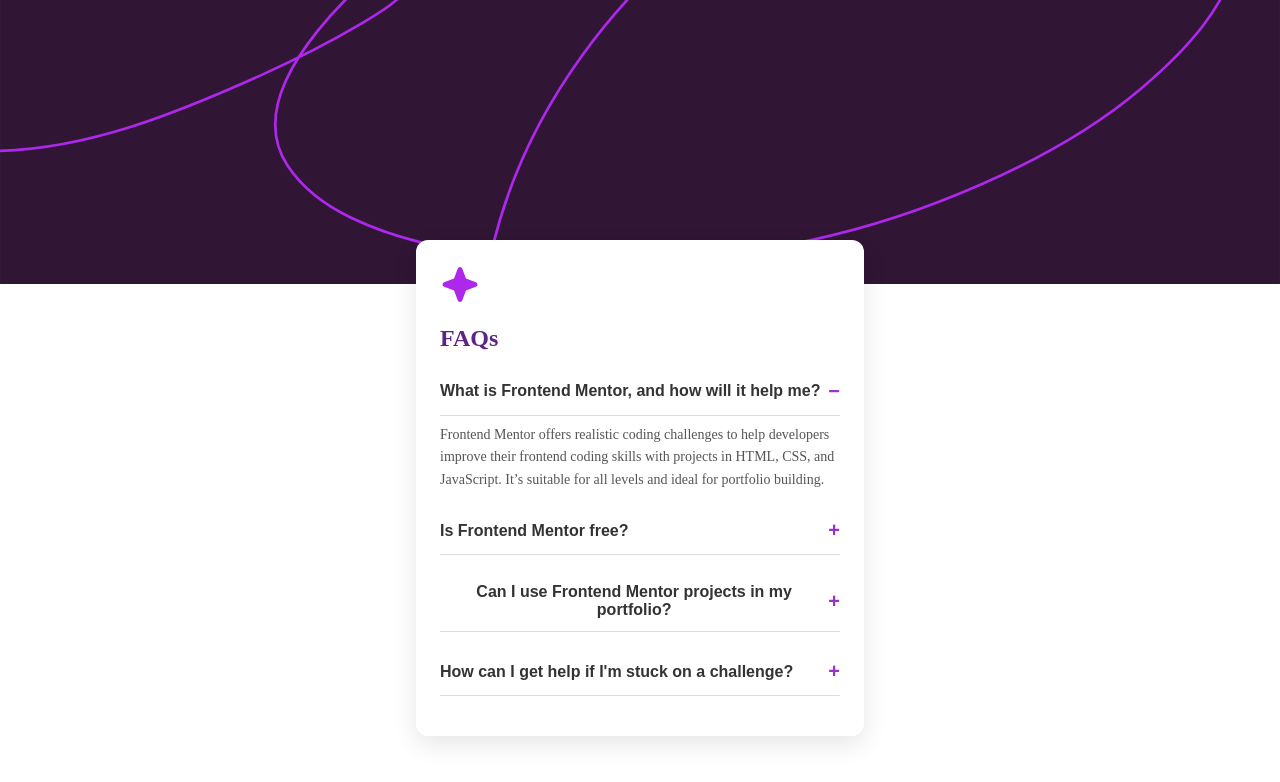
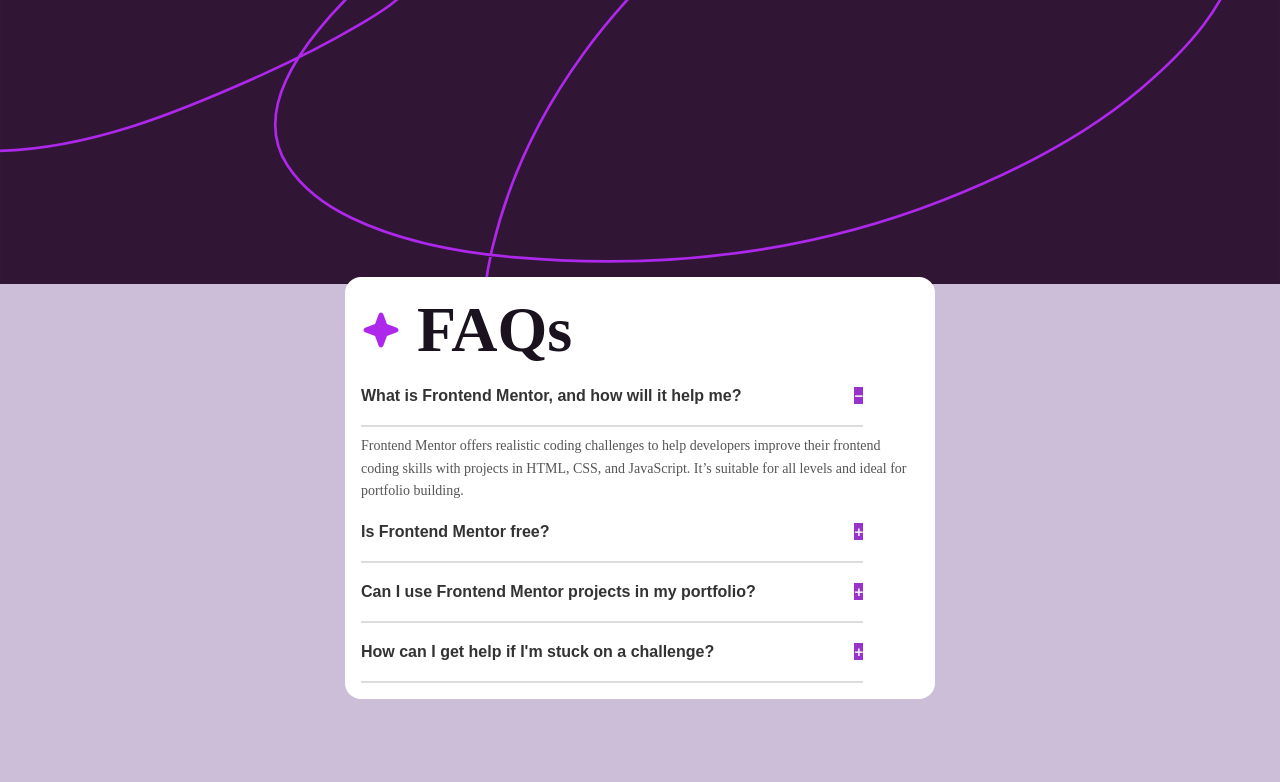
Before and after one commit to RuchiRibadiya/task, a plain HTML site: page index.html in a window 1280 px wide. Drawn offline with Linux system fonts and the light colour scheme.

Commit message:
add index flie

```diff
--- a/index.css
+++ b/index.css
@@ -1,19 +1,25 @@
-
+* {
+  padding: 0;
+   margin: 0;
+  box-sizing: border-box;
+  overflow: hidden;
+}
 
 body {
 
 
   background-color: #f6f2fc;
   background-color: var(--light-pink);
-          background-image:url(images/background-pattern-desktop.svg);
+  background-image: url(images/background-pattern-desktop.svg);
   background-repeat: no-repeat;
   background-size: 100%;
-          font-family: 'work sans' 'sans-serif';
-          min-height: 100vh;
+  font-family: 'work sans','sans-serif';
+  min-height: 120vh;
   display: grid;
   place-content: center;
+  background-color: rgb(204, 190, 217);
 }
-  }
+
 
 .background-svg {
   position: absolute;
@@ -21,48 +27,75 @@
   left: 0;
   width: 100%;
   overflow: hidden;
+  gap: 3rem;
+  display: flex;
+  height: 100px;
+
+
 }
 
+/* img,
+svg {
+  max-width: 100px;
+  display: block;
+
+} */
+
 .faq-container {
-    position: relative;
-    max-width: 400px;
+
+  max-width: 590px;
+  text-align: left;
+
+  padding: 1rem;
+  margin: 1rem;
+
+  border-radius: 1rem;
+
   background-color: #fff;
-    margin: 160px auto 0;
-    padding: 24px;
-    border-radius: 12px;
-    box-shadow: 0 8px 24px rgba(0, 0, 0, 0.1);
+
+
+
+
+
+  font-size: 2rem;
+
+  font-weight: 900%;
+  color: #1a131f;
+  margin-bottom: 0px;
+
+
 }
 
-  .faq-container h1 {
-    font-size: 24px;
-    font-weight: bold;
-    color: #5e2484;
-    margin-bottom: 16px;
+.faq-header {
+  display: flex;
+  gap: 1rem;
 }
 
 .faq-item {
-    margin-bottom: 16px;
+  margin-bottom: 10px solid #ddd;
+
 }
 
 .faq-question {
-    width: 100%;
+  width: 90%;
   background-color: transparent;
   border: none;
   display: flex;
   justify-content: space-between;
-    align-items: center;
+  align-items: left;
   font-size: 16px;
   font-weight: bold;
   color: #333;
   cursor: pointer;
-    padding: 12px 0;
-    border-bottom: 1px solid #ddd;
+  padding: 20px 0;
+  border-bottom: 2px solid #ddd;
 }
 
 .faq-question .icon {
-    font-size: 20px;
-    font-weight: bold;
-    color: #9932cc;
+  font-size: 15px;
+  font-weight: center;
+  color: #f3eef5;
+  background-color: darkorchid;
 }
 
 .faq-answer {
@@ -72,7 +105,7 @@
   line-height: 1.6;
 }
 
-  .faq-question.active + .faq-answer {
+.faq-question.active+.faq-answer {
   display: block;
 }
 
--- a/index.html
+++ b/index.html
@@ -11,31 +11,28 @@
 
   <!-- Feel free to remove these styles or customise in your own stylesheet 👍 -->
   <style>
-    .attribution { font-size: 11px; text-align: center; }
+    .attribution { font-size: 9px; text-align: center; }
     .attribution a { color: hsl(228, 45%, 44%); }
   </style>
 </head>
 <body>
 
   <div class="background-svg">
-    <!-- <svg xmlns="http://www.w3.org/2000/svg" width="1440" height="320" fill="none" viewBox="0 0 1440 320"> -->
-      <g clip-path="url(#a)">
-        <path fill="#301534" d="M0 0h1440v320H0z"/>
-        <path stroke="#AD28EB" stroke-linecap="round" stroke-width="3" d="M-676-182C-454-10-396.863 71.888-197.5 143.5-99 178.882-36.919 170.726-4.751 170.108c104.487-2.01 204.609-43.237 298.633-85.495 38.354-17.238 75.882-36.189 112.063-57.63 23.903-14.165 58.87-33.913 64.721-64.42 2.32-12.102-16.369-12.24-23.771-9.789-13.511 4.474-25.95 16.544-36.056 25.669-19.131 17.273-37.062 35.948-53.235 56.031-33.728 41.883-68.034 100.247-34.158 152.014 17.287 26.415 43.94 45.693 72.112 59.127 56.182 26.791 119.205 38.742 180.778 44.146 164.438 14.432 328.964-3.461 483.004-63.622 79.76-31.148 158.55-70.539 224.23-126.245 48.56-41.186 102.8-96.548 110.66-162.9 10.93-92.187-94.04-136.062-169.29-148.418-61.41-10.084-123.75-4.164-184.07 9.588-78.262 17.84-149.006 47.67-214.241 94.384-130.002 93.093-234.95 228.413-272.466 385.827-15.64 65.625-16.648 138.21 5.493 202.551 21.452 62.338 69.196 110.576 124.048 144.923 65.117 40.774 137.161 62.14 212.839 73.21 100.474 14.696 202.817 12.233 303.027-2.997 176.17-26.772 352.73-88.431 505.18-181.077 103.22-62.725 199.3-134.15 280.06-224.425 17.7-19.793 31.81-40.875 43.74-64.521C2172.11-58.5 2095.5-145.528 2095.5-151"/>
-      </g>
-      <defs>
-        <clipPath id="a">
-          <path fill="#fff" d="M0 0h1440v320H0z"/>
-        </clipPath>
-      </defs>
-    </svg>
+
   </div>
 
 
 <div class="faq-container">
-  <img src="images/icon-star.svg" alt="">
-  <h1>FAQs</h1>
-  <div class="faq">
+  <div>
+    <div class="faq-header">
+      <img src="images/icon-star.svg" alt="star">
+      <h1>FAQs</h1>
+      <div>
+
+      </div>
+
+    </div>
+
     <div class="faq-item">
       <button class="faq-question active">
         What is Frontend Mentor, and how will it help me?
```
Lines whose indentation alone changed are shown as unchanged.
